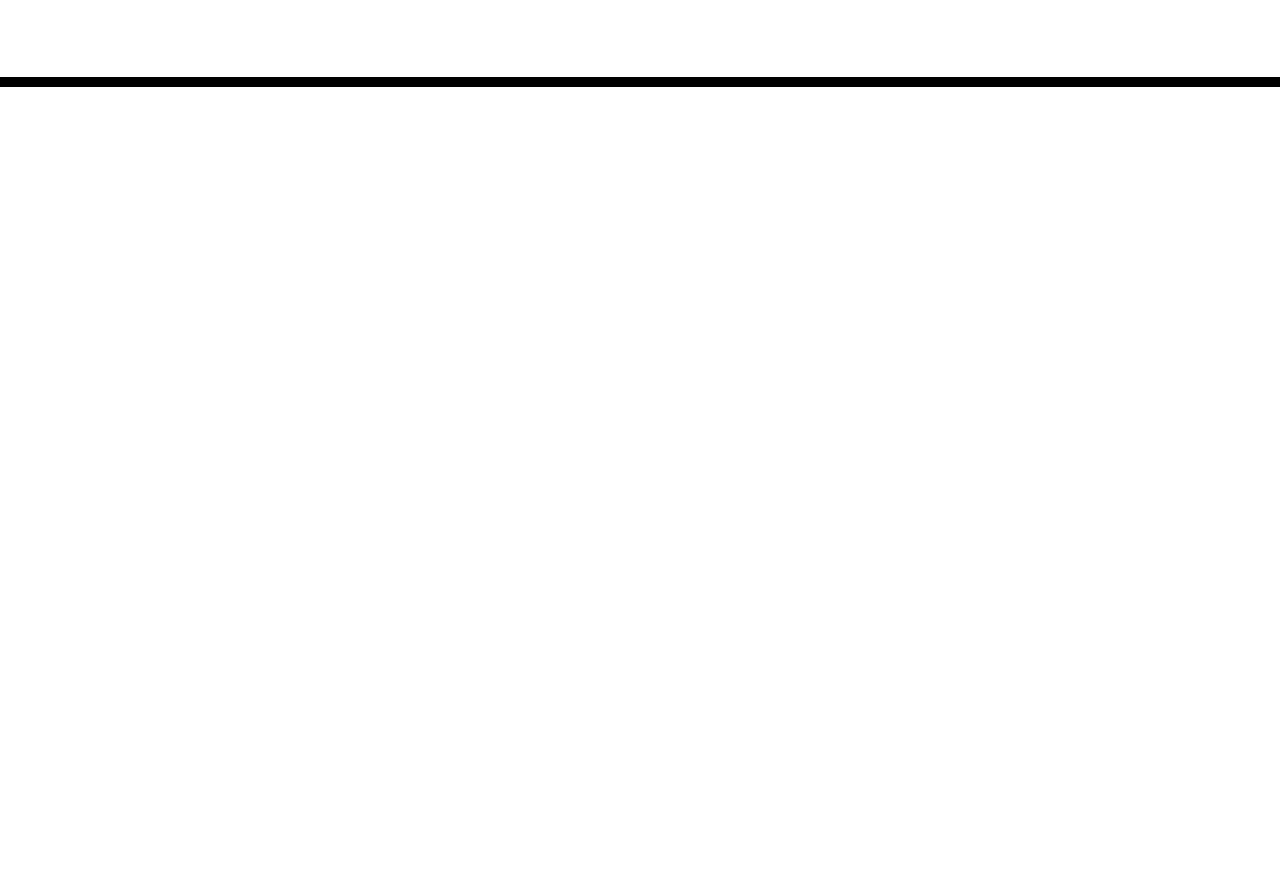
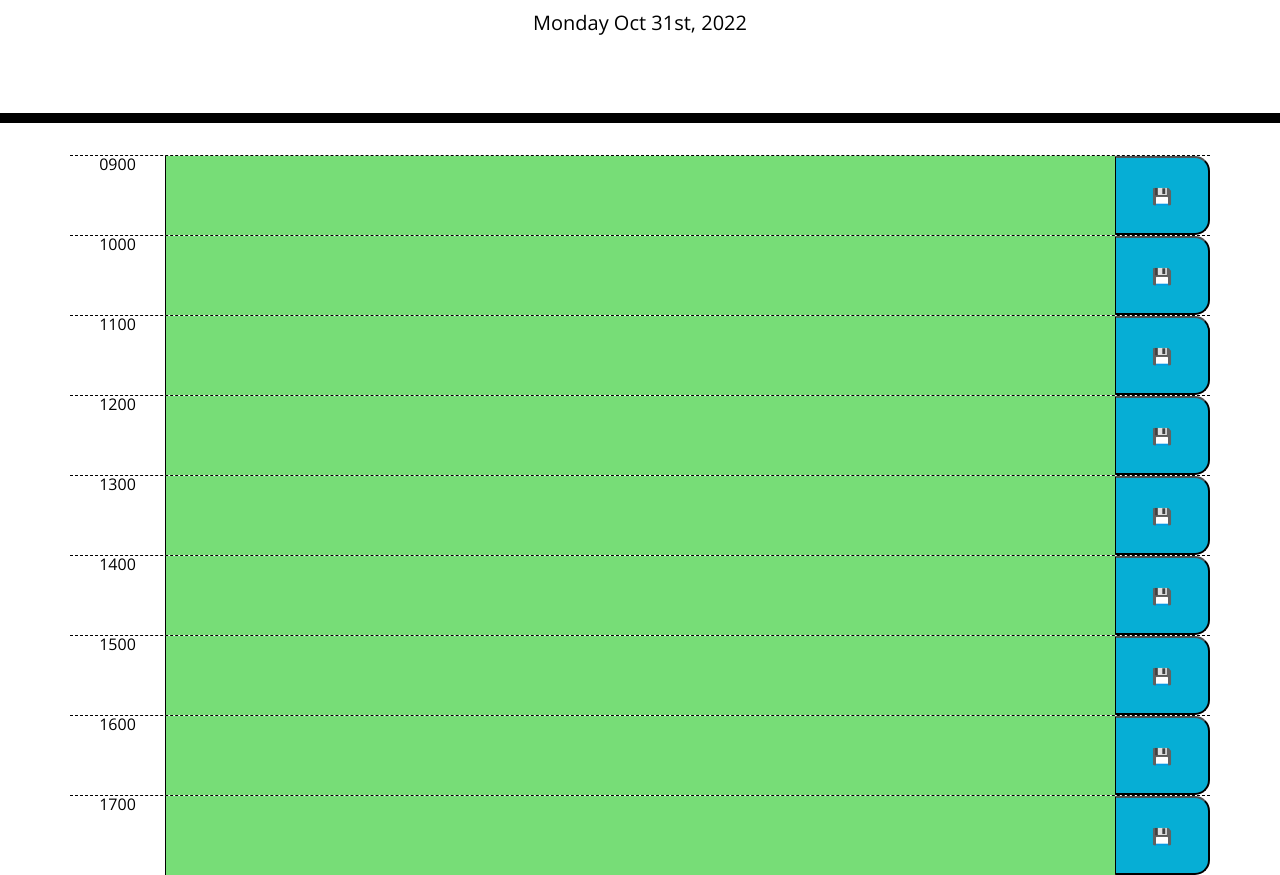
Before and after one commit to cballingucsd/workDayScheduler, a plain HTML site: page index.html in a window 1280 px wide. Shown: the part 181-1056 px from the top of the page. Before the commit the page ends 800 px from the top, so only its background shows below. Drawn offline with nearby package versions, Linux system fonts and the light colour scheme.

Commit message:
Created hour rows linked to localStorage and moment

```diff
--- a/index.html
+++ b/index.html
@@ -19,6 +19,11 @@
       rel="stylesheet"
     />
     <link rel="stylesheet" href="style.css" />
+    <script
+      src="https://code.jquery.com/jquery-3.5.1.min.js"
+      integrity="sha256-9/aliU8dGd2tb6OSsuzixeV4y/faTqgFtohetphbbj0="
+      crossorigin="anonymous"
+    ></script>
     <title>Work Day Scheduler</title>
   </head>
 
@@ -28,11 +33,65 @@
       <p class="lead">A simple calendar app for scheduling your work day</p>
       <p id="currentDay" class="lead"></p>
     </header>
+
+    <h2 id="subtitle"></h2>
+
     <div class="container">
-      <!-- Timeblocks go here -->
+      <div class="present"></div>
+      <div class="past"></div>
+      <div class="future"></div>
+      <!-- <div class="hour"></div> -->
+
+      <div class="row hour">
+        <div class="col-1 time-block">0900</div>
+        <textarea id="9" class="col-10" ></textarea>
+        <button class="col-1 saveBtn">💾</button>
+      </div>
+      <div class="row hour">
+        <div class="col-1 time-block">1000</div>
+        <textarea id="10" class="col-10"></textarea>
+        <button class="col-1 saveBtn">💾</button>
+      </div>
+      <div class="row hour">
+        <div class="col-1 time-block">1100</div>
+        <textarea id="11" class="col-10"></textarea>
+        <button class="col-1 saveBtn">💾</button>
+      </div>
+      <div class="row hour">
+        <div class="col-1 time-block">1200</div>
+        <textarea id="12" class="col-10"></textarea>
+        <button class="col-1 saveBtn">💾</button>
+      </div>
+      <div class="row hour">
+        <div class="col-1 time-block">1300</div>
+        <textarea id="13" class="col-10"></textarea>
+        <button class="col-1 saveBtn">💾</button>
+      </div>
+      <div class="row hour">
+        <div class="col-1 time-block">1400</div>
+        <textarea id="14" class="col-10"></textarea>
+        <button class="col-1 saveBtn">💾</button>
+      </div>
+      <div class="row hour">
+        <div class="col-1 time-block">1500</div>
+        <textarea id="15" class="col-10"></textarea>
+        <button class="col-1 saveBtn">💾</button>
+      </div>
+      <div class="row hour">
+        <div class="col-1 time-block">1600</div>
+        <textarea id="16" class="col-10"></textarea>
+        <button class="col-1 saveBtn">💾</button>
+      </div>
+      <div class="row hour">
+        <div class="col-1 time-block">1700</div>
+        <textarea id="17" class="col-10"></textarea>
+        <button class="col-1 saveBtn">💾</button>
+      </div>
+
     </div>
 
     <script src="https://cdnjs.cloudflare.com/ajax/libs/jquery/3.2.1/jquery.min.js"></script>
     <script src="https://cdnjs.cloudflare.com/ajax/libs/moment.js/2.24.0/moment.min.js"></script>
+    <script src="script.js"></script>
   </body>
 </html>
--- /dev/null
+++ b/script.js
@@ -0,0 +1,58 @@
+var today = moment();
+var hourText =[];
+
+//set date in title
+$('#currentDay').text(today.format("dddd MMM Do, YYYY"));
+
+//get current hour
+var nowHour = today.format('H');
+
+//set logic for hour comparison
+for (var i = 9; i < 18; i++) {
+    if (i < nowHour) {
+        //set the html time block IDs to match 'i'
+        //assign class for CSS call
+        document.getElementById(i).classList.add('past');
+    } else if (i === nowHour) {
+        //set the html time block IDs to match 'i'
+        //assign class for CSS call
+        document.getElementById(i).classList.add('present');
+    } else if (i > nowHour) {
+        //set the html time block IDs to match 'i'
+        //assign class for CSS call
+        document.getElementById(i).classList.add('future');
+    }
+}
+//save tasks to local storage
+$('.saveBtn').click(function () {
+    var hour0900 = document.getElementById('9').value;
+    localStorage.setItem('text9', hour0900);
+    var hour1000 = document.getElementById('10').value;
+    localStorage.setItem('text10', hour1000);
+    var hour1100 = document.getElementById('11').value;
+    localStorage.setItem('text11', hour1100);
+    var hour1200 = document.getElementById('12').value;
+    localStorage.setItem('text12', hour1200);
+    var hour1300 = document.getElementById('13').value;
+    localStorage.setItem('text13', hour1300);
+    var hour1400 = document.getElementById('14').value;
+    localStorage.setItem('text14', hour1400);
+    var hour1500 = document.getElementById('15').value;
+    localStorage.setItem('text15', hour1500);
+    var hour1600 = document.getElementById('16').value;
+    localStorage.setItem('text16', hour1600);
+    var hour1700 = document.getElementById('17').value;
+    localStorage.setItem('text17', hour1700);
+});
+
+
+// get tasks from local storage
+document.getElementById('9').textContent = localStorage.getItem('text9');
+document.getElementById('10').textContent = localStorage.getItem('text10');
+document.getElementById('11').textContent = localStorage.getItem('text11');
+document.getElementById('12').textContent = localStorage.getItem('text12');
+document.getElementById('13').textContent = localStorage.getItem('text13');
+document.getElementById('14').textContent = localStorage.getItem('text14');
+document.getElementById('15').textContent = localStorage.getItem('text15');
+document.getElementById('16').textContent = localStorage.getItem('text16');
+document.getElementById('17').textContent = localStorage.getItem('text17');
```
Also changed, not shown: 1 other file.
